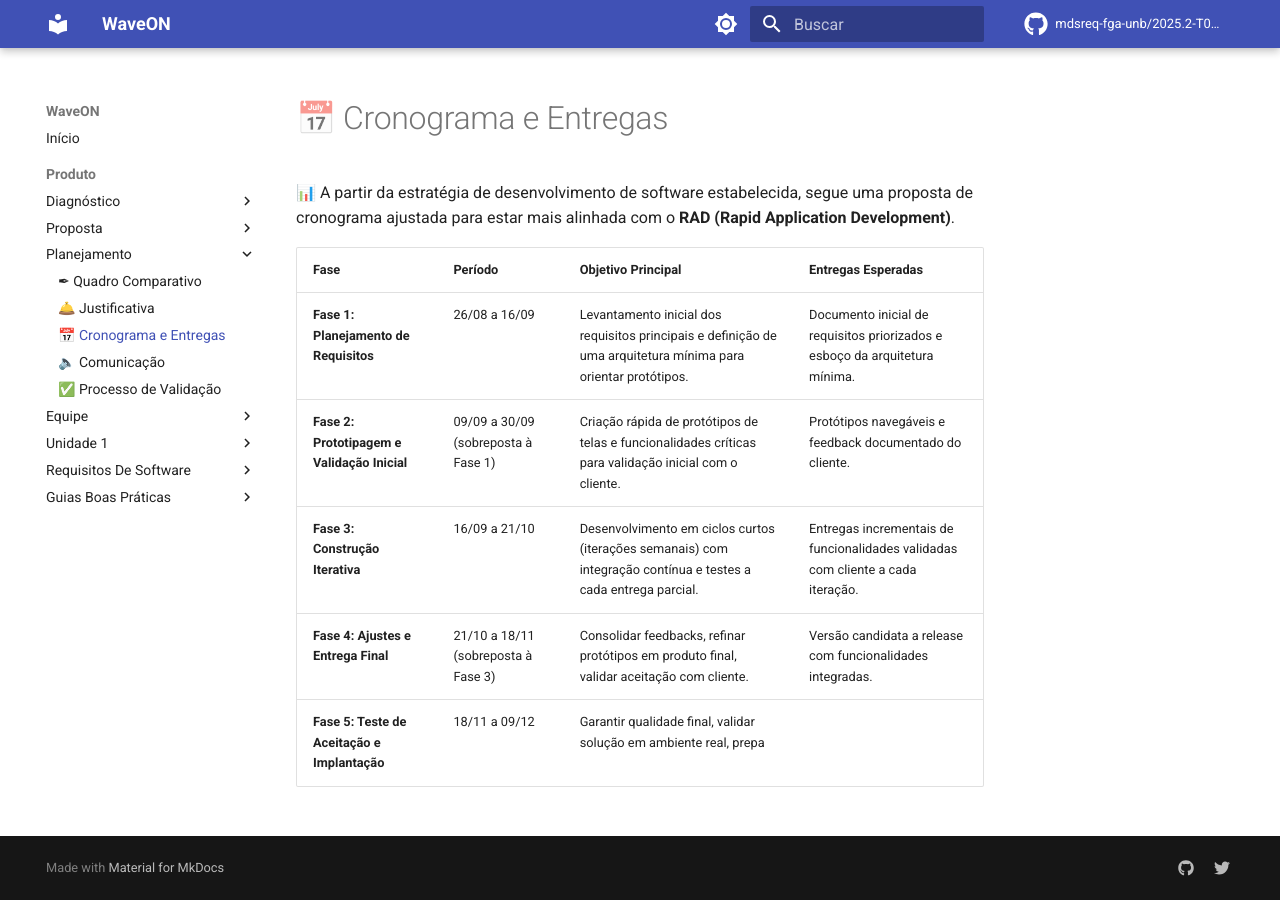
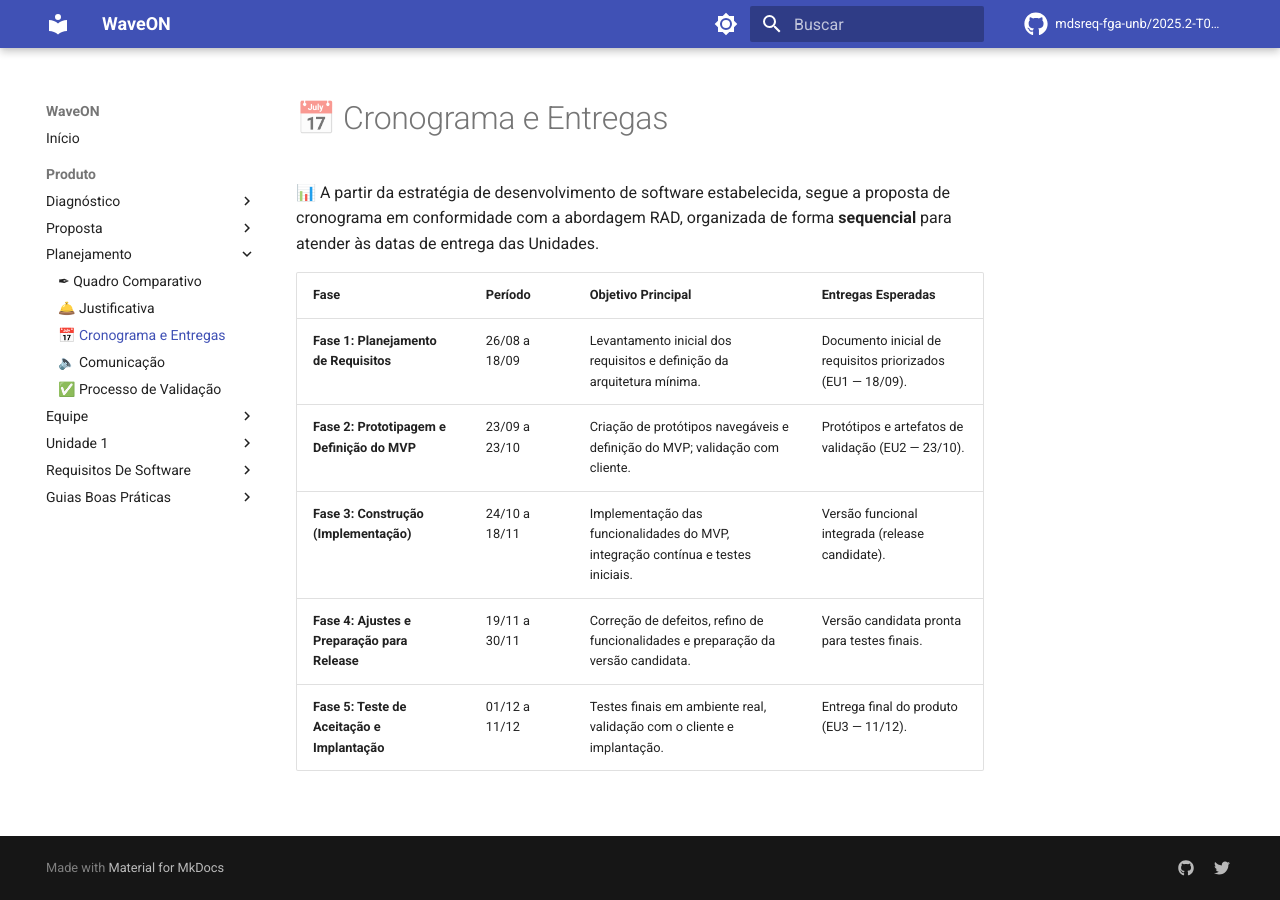
Before and after one commit to mdsreq-fga-unb/2025.2-T01-WaveOn, an MkDocs documentation site: the page built from docs/Planejamento/cronograma_entregas.md, in a window 1280 px wide. Built offline with MkDocs 1.6.1 and Material for MkDocs 9.7.7, drawn with Linux system fonts in a browser that asks for light colours; comment, search, counter and statistics services are not loaded.

Commit message:
docs(mkdocs): correções de elementos nas issues

```diff
--- a/docs/Planejamento/cronograma_entregas.md
+++ b/docs/Planejamento/cronograma_entregas.md
@@ -1,11 +1,11 @@
 # 📅 Cronograma e Entregas
 
-📊 A partir da estratégia de desenvolvimento de software estabelecida, segue uma proposta de cronograma ajustada para estar mais alinhada com o **RAD (Rapid Application Development)**.
+📊 A partir da estratégia de desenvolvimento de software estabelecida, segue a proposta de cronograma em conformidade com a abordagem RAD, organizada de forma **sequencial** para atender às datas de entrega das Unidades.
 
 | Fase | Período | Objetivo Principal | Entregas Esperadas |
 | :--- | :--- | :--- | :--- |
-| **Fase 1: Planejamento de Requisitos** | 26/08 a 16/09 | Levantamento inicial dos requisitos principais e definição de uma arquitetura mínima para orientar protótipos. | Documento inicial de requisitos priorizados e esboço da arquitetura mínima. |
-| **Fase 2: Prototipagem e Validação Inicial** | 09/09 a 30/09 (sobreposta à Fase 1) | Criação rápida de protótipos de telas e funcionalidades críticas para validação inicial com o cliente. | Protótipos navegáveis e feedback documentado do cliente. |
-| **Fase 3: Construção Iterativa** | 16/09 a 21/10 | Desenvolvimento em ciclos curtos (iterações semanais) com integração contínua e testes a cada entrega parcial. | Entregas incrementais de funcionalidades validadas com cliente a cada iteração. |
-| **Fase 4: Ajustes e Entrega Final** | 21/10 a 18/11 (sobreposta à Fase 3) | Consolidar feedbacks, refinar protótipos em produto final, validar aceitação com cliente. | Versão candidata a release com funcionalidades integradas. |
-| **Fase 5: Teste de Aceitação e Implantação** | 18/11 a 09/12 | Garantir qualidade final, validar solução em ambiente real, prepa
+| **Fase 1: Planejamento de Requisitos** | 26/08 a 18/09 | Levantamento inicial dos requisitos e definição da arquitetura mínima. | Documento inicial de requisitos priorizados (EU1 — 18/09). |
+| **Fase 2: Prototipagem e Definição do MVP** | 23/09 a 23/10 | Criação de protótipos navegáveis e definição do MVP; validação com cliente. | Protótipos e artefatos de validação (EU2 — 23/10). |
+| **Fase 3: Construção (Implementação)** | 24/10 a 18/11 | Implementação das funcionalidades do MVP, integração contínua e testes iniciais. | Versão funcional integrada (release candidate). |
+| **Fase 4: Ajustes e Preparação para Release** | 19/11 a 30/11 | Correção de defeitos, refino de funcionalidades e preparação da versão candidata. | Versão candidata pronta para testes finais. |
+| **Fase 5: Teste de Aceitação e Implantação** | 01/12 a 11/12 | Testes finais em ambiente real, validação com o cliente e implantação. | Entrega final do produto (EU3 — 11/12). |
```
Also changed, not shown: docs/Proposta/objetivos.md (+2 -3 lines).
